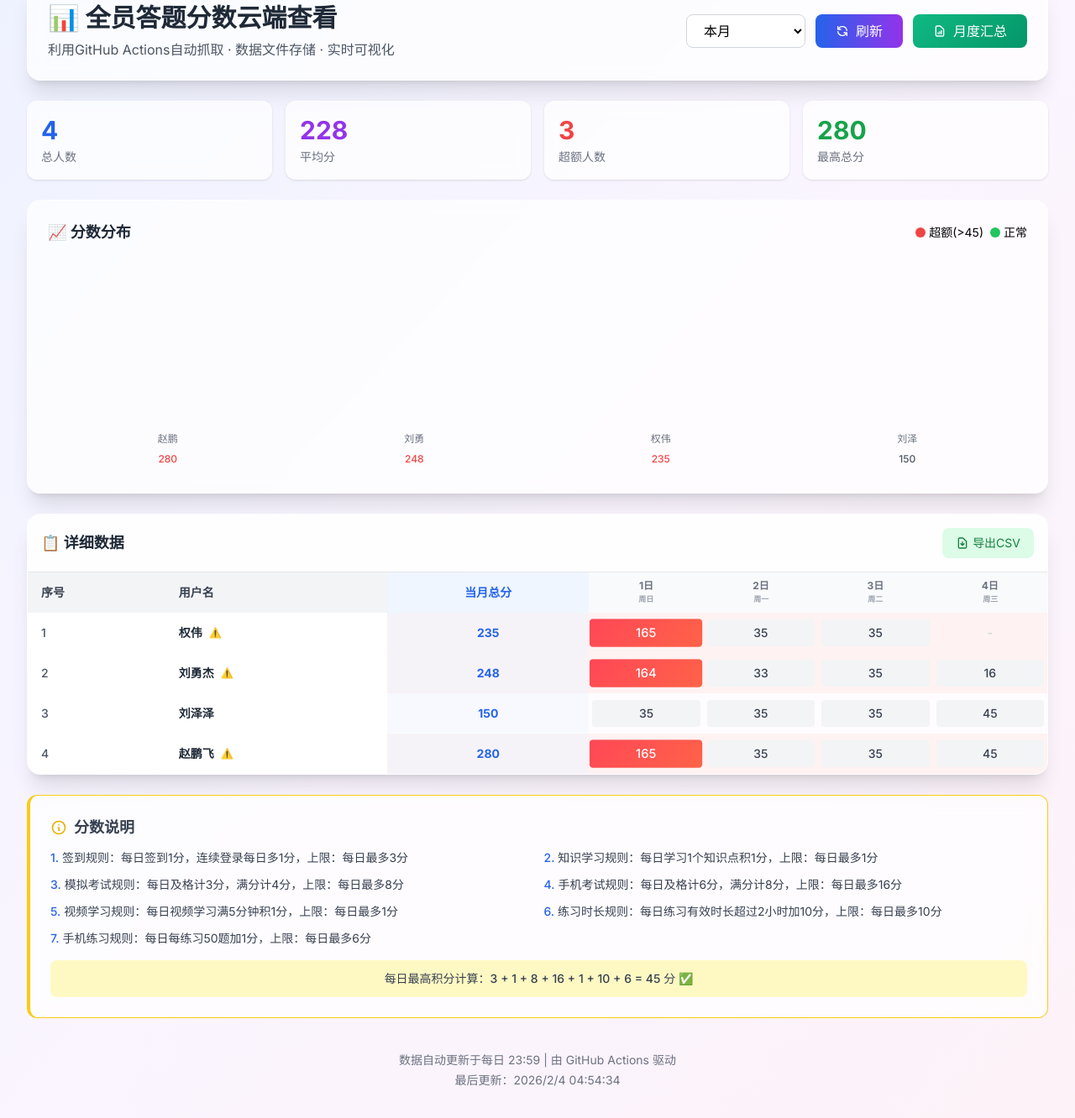
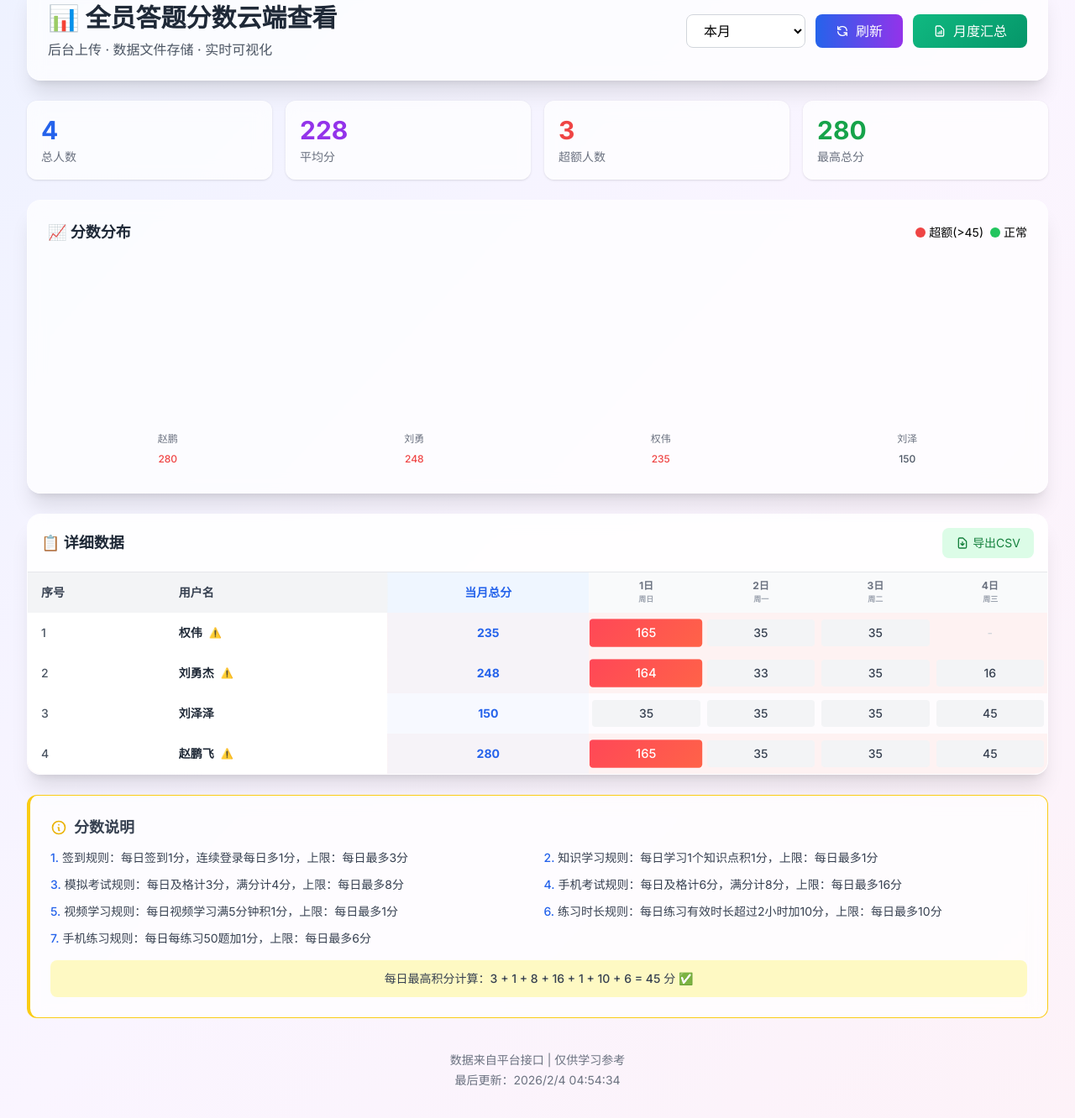
Before and after one commit to wfxx2026/score-cloud-data, a plain HTML site: page index.html in a window 1280 px wide. Shown: the part 54-1386 px from the top of the page at 84% size. Drawn offline with nearby package versions, Linux system fonts and the light colour scheme.

Commit message:
更新 index.html

```diff
--- a/index.html
+++ b/index.html
@@ -101,7 +101,7 @@
                     <h1 class="text-3xl font-bold text-gray-800 flex items-center gap-3">
                         📊 全员答题分数云端查看
                     </h1>
-                    <p class="text-gray-600 mt-2">利用GitHub Actions自动抓取 · 数据文件存储 · 实时可视化</p>
+                    <p class="text-gray-600 mt-2">后台上传 · 数据文件存储 · 实时可视化</p>
                 </div>
                 <div class="flex gap-3 items-center">
                     <select id="monthSelect" class="px-4 py-2 border border-gray-300 rounded-lg bg-white focus:ring-2 focus:ring-blue-500 focus:border-transparent outline-none transition">
@@ -206,7 +206,7 @@
 
         <!-- 页脚 -->
         <div class="text-center text-gray-500 text-sm py-4 fade-in" style="animation-delay: 0.5s">
-            <p>数据自动更新于每日 23:59 | 由 GitHub Actions 驱动</p>
+            <p>数据来自平台接口 | 仅供学习参考</p>
             <p class="mt-1">最后更新：<span id="lastUpdate">-</span></p>
         </div>
     </div>
```
